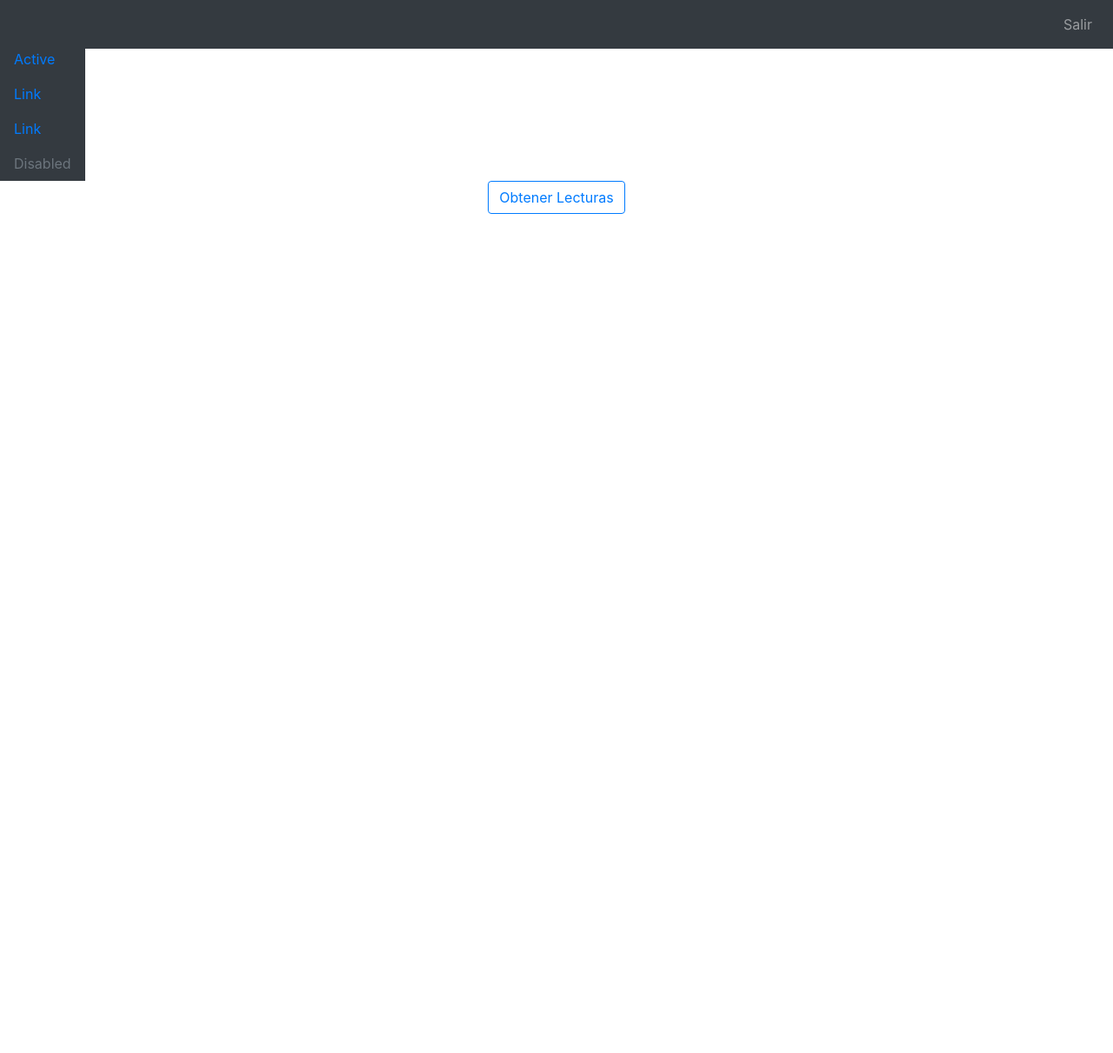
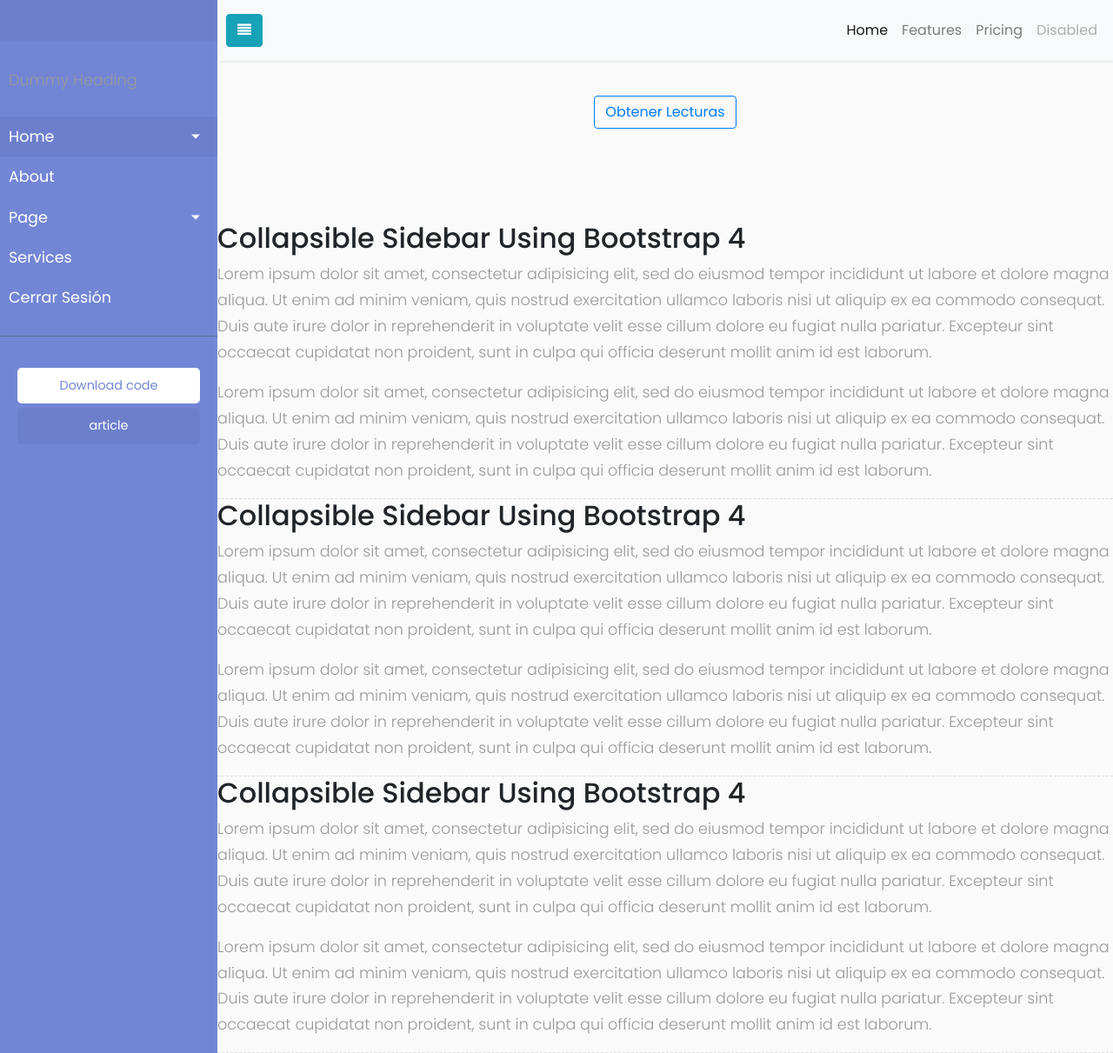
Before and after one commit to Mizzael/Acuaponia_CI, a CodeIgniter app: the page made by application/views/Estado/Status.php in a window 1280 px wide. Shown: the whole page at 87% size. Before the commit the page ends 246 px from the top, so only its background shows below. Run offline with CodeIgniter, Linux system fonts and the light colour scheme; data that the repository does not hold is empty; some libraries are stand-ins or nearby versions.

Commit message:
Unicamen Estilos, La solicitud de alertas esta en proceso.

```diff
--- a/application/views/Estado/Status.php
+++ b/application/views/Estado/Status.php
@@ -5,53 +5,109 @@
   <meta name="viewport" content="width=device-width, initial-scale=1.0">
   <meta http-equiv="X-UA-Compatible" content="ie=edge">
   <link rel="stylesheet" href="<?php echo base_url(); ?>/assets/css/bootstrap.min.css">
-    <link rel="stylesheet" type="text/css" href="assets/css/EstilosAcua.css">
+  <link rel="stylesheet" type="text/css" href="<?php echo base_url(); ?>assets/css/style.css">
   <link rel="shortcut icon" href="<?php echo base_url(); ?>/assets/image/logo.ico">
   <script src="https://code.jquery.com/jquery-3.4.1.min.js"></script>
   <script src="https://cdn.jsdelivr.net/npm/chart.js@2.8.0/dist/Chart.min.js"></script>
   <link href="https://fonts.googleapis.com/icon?family=Material+Icons" rel="stylesheet">
+  <link rel="stylesheet" href="https://cdnjs.cloudflare.com/ajax/libs/font-awesome/4.7.0/css/font-awesome.css">
   <title> <?php  echo $titulo ?> | Gaia-System</title>
 </head>
 <body>
-  <header>
-    <nav class="navbar navbar-expand-md navbar-dark fixed-top bg-dark mb-4">
-      <a href="" class="navbar-brand">
-        <?php echo($this->session->userdata('user')['nombre']); ?>
-      </a>
-      <div class="collapse navbar-collapse mr-auto" id="navbarCollapse">
-        <ul class="navbar-nav mr-auto">
+
+  <!-- <div class="text-center">
+    <button class="btn btn-outline-primary my-2 my-sm-0" type="button"  id="BtnObtener">Obtener Lecturas</button>
+  </div> -->
+
+
+
+  <div class="wrapper">
+   	<nav id="sidebar">
+   		<div class="sidebar-header">
+   			<h3><?php echo($this->session->userdata('user')['nombre']); ?> </h3>
+   		</div>
+
+
+   		<ul class="list-unstyled components">
+   			<p>Dummy Heading</p>
+   			<li class="active">
+   				<a href="#homeSubmenu" data-toggle="collapse" aria-expanded="false" class="dropdown-toggle">Home</a>
+   				<ul class="collapse list-unstyled" id="homeSubmenu">
+   					<li>
+   						<a href="#">home1</a>
+   					</li>
+   					<li>
+   						<a href="#">home2</a>
+   					</li>
+   					<li>
+   						<a href="#">home3</a>
+   					</li>
    				</ul>
-        <!-- <form class="form-inline mt-2 mt-md-0">
-          <input class="form-control mr-sm-2" type="text" placeholder="Buscar" aria-label="Search">
-          <button class="btn btn-outline-success my-2 my-sm-0" type="submit">Buscar</button>
-        </form> -->
-        <div>
-          <ul class="navbar-nav mr-auto">
+   			</li>
+
+   			<li>
+   				<a href="#">About</a>
+   			</li>
+   			<li>
+   				<a href="#pageSubmenu" data-toggle="collapse" aria-expanded="false" class="dropdown-toggle">Page</a>
+   				<ul class="collapse list-unstyled" id="pageSubmenu">
+   					<li>
+   						<a href="#">page1</a>
+   					</li>
+   					<li>
+   						<a href="#">page2</a>
+   					</li>
+   					<li>
+   						<a href="#">page3</a>
+   					</li>
+   				</ul>
+   			</li>
+   			<li>
+   				<a href="#">Services</a>
+   			</li>
+   			<li>
+   				<a href="<?php echo base_url(); ?>Usuario/Logout">Cerrar Sesión</a>
+   			</li>
+   		</ul>
+
+   		<ul class="list-unstyled CTAs">
+   			<li>
+   				<a href="#" class="download">Download code</a>
+   			</li>
+   			<li>
+   				<a href="#" class="article">article</a>
+   			</li>
+   		</ul>
+   	</nav>
+
+   	<div class="content">
+   		<nav class="navbar navbar-expand-lg navbar-light bg-light">
+
+                <button type="button" id="sidebarCollapse" class="btn btn-info">
+                        <i class="fa fa-align-justify"></i> <span></span>
+                    </button>
+
+  <!--<a class="navbar-brand" href="#">Navbar</a> -->
+  <button class="navbar-toggler" type="button" data-toggle="collapse" data-target="#navbarNav" aria-controls="navbarNav" aria-expanded="false" aria-label="Toggle navigation">
+    <span class="navbar-toggler-icon"></span>
+  </button>
+  <div class="collapse navbar-collapse" id="navbarNav">
+    <ul class="navbar-nav ml-auto">
+      <li class="nav-item active">
+        <a class="nav-link" href="#">Home <span class="sr-only">(current)</span></a>
+      </li>
       <li class="nav-item">
-              <a class="nav-link" href="<?php echo base_url(); ?>Usuario/Logout">Salir</a>
+        <a class="nav-link" href="#">Features</a>
+      </li>
+      <li class="nav-item">
+        <a class="nav-link" href="#">Pricing</a>
+      </li>
+      <li class="nav-item">
+        <a class="nav-link disabled" href="#">Disabled</a>
       </li>
     </ul>
   </div>
-      </div>
 </nav>
-  </header>
-<br>
-<br>
-  <div class="container-fluid">
-    <div class="row">
-      <nav class=" d-none d-md-block bg-light sidebar">
-        <div class="sidebar-sticky bg-dark">
-          <nav class="nav flex-column">
-            <a class="nav-link active" href="#">Active</a>
-            <a class="nav-link" href="#">Link</a>
-            <a class="nav-link" href="#">Link</a>
-            <a class="nav-link disabled" href="#">Disabled</a>
-          </nav>
-        </div>
-      </nav>
-    </div>
-  </div>
-
 <div class="text-center">
     <button class="btn btn-outline-primary my-2 my-sm-0" type="button"  id="BtnObtener">Obtener Lecturas</button>
 </div>
@@ -59,7 +115,41 @@
 <div id="Grafica">
     <canvas id="myChart" width="400" height="100"></canvas>
 </div>
+  	<h2>Collapsible Sidebar Using Bootstrap 4</h2>
+
+  	 <p>Lorem ipsum dolor sit amet, consectetur adipisicing elit, sed do eiusmod tempor incididunt ut labore et dolore magna aliqua. Ut enim ad minim veniam, quis nostrud exercitation ullamco laboris nisi ut aliquip ex ea commodo consequat. Duis aute irure dolor in reprehenderit in voluptate velit esse cillum dolore eu fugiat nulla pariatur. Excepteur sint occaecat cupidatat non proident, sunt in culpa qui officia deserunt mollit anim id est laborum.</p>
+     <p>Lorem ipsum dolor sit amet, consectetur adipisicing elit, sed do eiusmod tempor incididunt ut labore et dolore magna aliqua. Ut enim ad minim veniam, quis nostrud exercitation ullamco laboris nisi ut aliquip ex ea commodo consequat. Duis aute irure dolor in reprehenderit in voluptate velit esse cillum dolore eu fugiat nulla pariatur. Excepteur sint occaecat cupidatat non proident, sunt in culpa qui officia deserunt mollit anim id est laborum.</p>
+
+  	<div class="line"></div>
+
+  	<h2>Collapsible Sidebar Using Bootstrap 4</h2>
+
+  	 <p>Lorem ipsum dolor sit amet, consectetur adipisicing elit, sed do eiusmod tempor incididunt ut labore et dolore magna aliqua. Ut enim ad minim veniam, quis nostrud exercitation ullamco laboris nisi ut aliquip ex ea commodo consequat. Duis aute irure dolor in reprehenderit in voluptate velit esse cillum dolore eu fugiat nulla pariatur. Excepteur sint occaecat cupidatat non proident, sunt in culpa qui officia deserunt mollit anim id est laborum.</p>
+     <p>Lorem ipsum dolor sit amet, consectetur adipisicing elit, sed do eiusmod tempor incididunt ut labore et dolore magna aliqua. Ut enim ad minim veniam, quis nostrud exercitation ullamco laboris nisi ut aliquip ex ea commodo consequat. Duis aute irure dolor in reprehenderit in voluptate velit esse cillum dolore eu fugiat nulla pariatur. Excepteur sint occaecat cupidatat non proident, sunt in culpa qui officia deserunt mollit anim id est laborum.</p>
+
+  	<div class="line"></div>
+  	<h2>Collapsible Sidebar Using Bootstrap 4</h2>
+
+  	 <p>Lorem ipsum dolor sit amet, consectetur adipisicing elit, sed do eiusmod tempor incididunt ut labore et dolore magna aliqua. Ut enim ad minim veniam, quis nostrud exercitation ullamco laboris nisi ut aliquip ex ea commodo consequat. Duis aute irure dolor in reprehenderit in voluptate velit esse cillum dolore eu fugiat nulla pariatur. Excepteur sint occaecat cupidatat non proident, sunt in culpa qui officia deserunt mollit anim id est laborum.</p>
+     <p>Lorem ipsum dolor sit amet, consectetur adipisicing elit, sed do eiusmod tempor incididunt ut labore et dolore magna aliqua. Ut enim ad minim veniam, quis nostrud exercitation ullamco laboris nisi ut aliquip ex ea commodo consequat. Duis aute irure dolor in reprehenderit in voluptate velit esse cillum dolore eu fugiat nulla pariatur. Excepteur sint occaecat cupidatat non proident, sunt in culpa qui officia deserunt mollit anim id est laborum.</p>
+
+  	<div class="line"></div>
+
+   	</div>
+
+
+
+
+
+   </div>
+</body>
+
 <script>
+  $(document).ready(function(){
+    $('#sidebarCollapse').on('click',function(){
+      $('#sidebar').toggleClass('active');
+    });
+  });
 
   var Fecha=[];
   var TemR=[];
--- a/application/views/Shared/header.php
+++ b/application/views/Shared/header.php
@@ -5,7 +5,7 @@
     <meta name="viewport" content="width=device-width, initial-scale=1.0">
     <meta http-equiv="X-UA-Compatible" content="ie=edge">
     <link rel="stylesheet" href="<?php echo base_url(); ?>/assets/css/bootstrap.min.css">
-    <link rel="stylesheet" type="text/css" href="assets/css/EstilosAcua.css">
+    <link rel="stylesheet" type="text/css" href="<?php echo base_url(); ?>/assets/css/EstilosAcua.css">
     <link rel="shortcut icon" href="<?php echo base_url(); ?>/assets/image/logo.ico">
     <script src="assets/js/jquery.js"></script>
     <link href="https://fonts.googleapis.com/icon?family=Material+Icons" rel="stylesheet">
--- a/application/views/Usuario/Register.php
+++ b/application/views/Usuario/Register.php
@@ -18,6 +18,11 @@
           <?php echo form_open(base_url()."Usuario/AgregarUsuario"); ?>
             <div>
                 <h2 class="mb-4 font-weight-bold">Registrate gratis!</h2>
+                <!-- <?php
+                  // if(validation_errors() != FALSE){
+                  //   echo "<script>alert('Please check the error marked in red.')</script>";
+                   }
+                ?> -->
               </div>
               <div class="form-row ">
               <div class="form-group col-md-6">
--- /dev/null
+++ b/assets/css/style.css
@@ -0,0 +1,137 @@
+@import "https://fonts.googleapis.com/css?family=Poppins:300,400,500,600,700";
+body{font-family: 'Poppins', sans-serif;
+     background: #fafafa}
+p{font-family: 'Poppins', sans-serif;
+  font-size: 1.1em;
+	font-weight: 300;
+	line-height: 1.7em;
+	color: #999;
+}
+a,
+a:hover,
+a:focus{
+	color: inherit;
+	text-decoration: none;
+	transition: all 0.3s;
+}
+.navbar{
+	padding: 15px 10px;
+	background: #fff;
+	border: none;
+	border-radius: 0;
+	margin-bottom: 40px;
+	box-shadow: 1px 1px 3px rgba(0,0,0,0.1);
+}
+
+.navbar-btn{
+	box-shadow: none;
+	outline: none!important;
+	border: none;
+}
+
+.line{
+	width: 100%;
+	height: 1px;
+	border-bottom: 1px dashed #ddd;
+}
+
+.wrapper {
+    display: flex;
+    width: 100%;
+    align-items: stretch;
+}
+#sidebar {
+    min-width: 250px;
+    max-width: 250px;
+    background: #7386D5;
+    color: #fff;
+    transition: all 0.3s;
+}
+#sidebar.active{
+	margin-left: -250px;
+}
+
+#sidebar .sidebar-header{
+	padding: 20px;
+	background: #6d7fcc;
+}
+#sidebar ul.components{
+	padding: 20px 0px;
+	border-bottom: 1px solid #47748b;
+}
+
+#sidebar ul p{
+	padding: 10px;
+	font-size: 1.1em;
+	display: block;
+}
+
+#sidebar ul li a{
+	padding: 10px;
+	font-size: 1.1em;
+	display: block;
+}
+#sidebar ul li a:hover {
+    color: #7386D5;
+    background: #fff;
+}
+
+#sidebar ul li.active>a,
+a[aria-expanded="true"] {
+    color: #fff;
+    background: #6d7fcc;
+}
+a[data-toggle="collapse"] {
+    position: relative;
+}
+.dropdown-toggle::after {
+    display: block;
+    position: absolute;
+    top: 50%;
+    right: 20px;
+    transform: translateY(-50%);
+}
+
+ul ul a {
+    font-size: 0.9em !important;
+    padding-left: 30px !important;
+    background: #6d7fcc;
+}
+
+ul.CTAs {
+    padding: 20px;
+}
+
+ul.CTAs a {
+    text-align: center;
+    font-size: 0.9em !important;
+    display: block;
+    border-radius: 5px;
+    margin-bottom: 5px;
+}
+a.download{
+	background: #fff;
+	color: #7386D5;
+}
+a.article,
+a.article:hover {
+    background: #6d7fcc !important;
+    color: #fff !important;
+}
+
+#content {
+    width: 100%;
+    padding: 20px;
+    min-height: 100vh;
+    transition: all 0.3s;
+}
+
+@media(maz-width:768px){
+	#sidebar{margin-left: -250px;}
+	#sidebar.active{
+		margin-left: 0px;
+	}
+	#sidebarCollapse span{
+		display: none;
+	}
+}
```
Also changed, not shown: application/controllers/Usuario.php (+5 -7 lines), assets/css/EstilosAcua.css (line endings or trailing spaces). Lines whose indentation alone changed are shown as unchanged.
